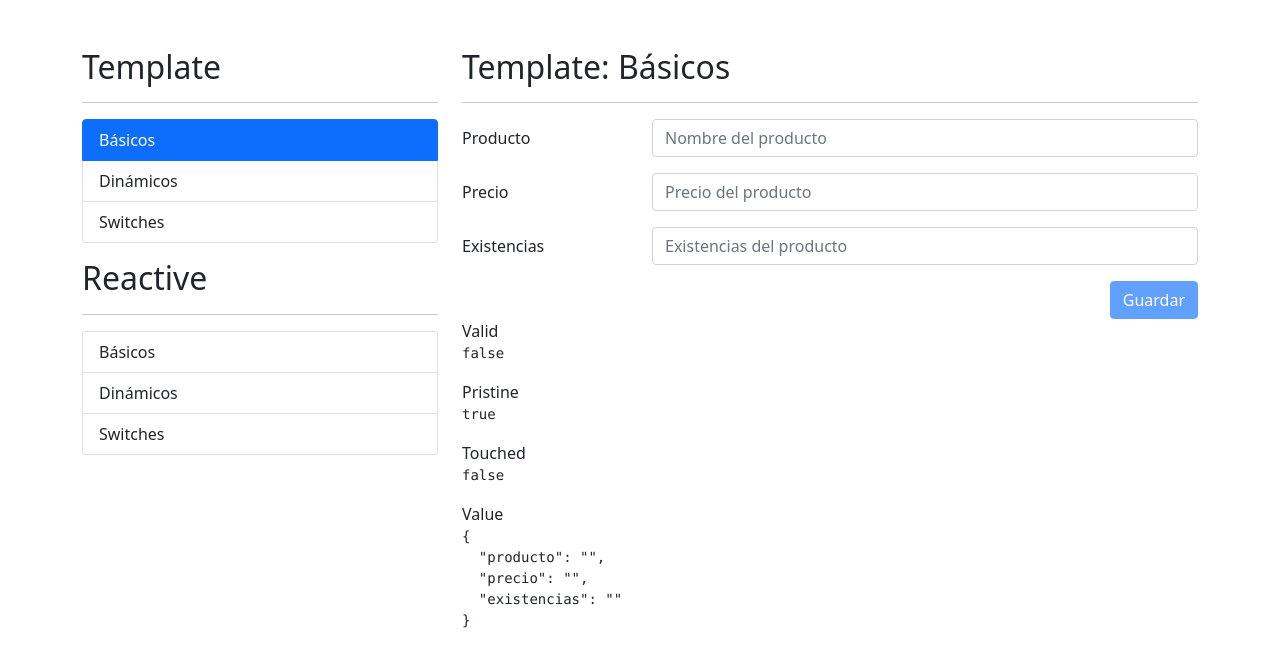
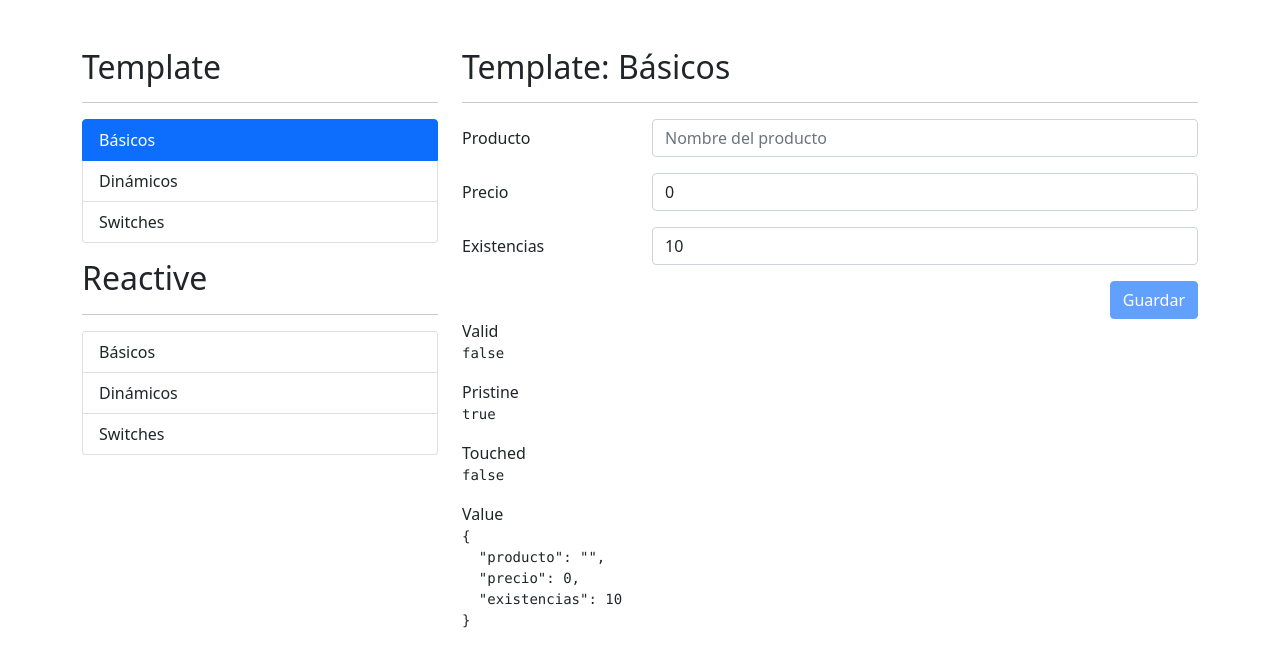
Before and after one commit to AlejandraMurilloL/aungular-formulariosApp, an Angular app: page /template/basicos in a window 1280 px wide. Shown: the top 666 px of the page. Built offline with nearby package versions, Linux system fonts and the light colour scheme.

Commit message:
Limpiar campos del form

```diff
--- a/src/app/template/basicos/basicos.component.html
+++ b/src/app/template/basicos/basicos.component.html
@@ -31,7 +31,7 @@
                     <input
                         type="number"
                         class="form-control"
-                        ngModel
+                        [ngModel]="initForm.precio"
                         name="precio"
                         placeholder="Precio del producto"
                         required
@@ -49,8 +49,8 @@
                 <div class="col-sm-9">
                     <input
                         type="number"
+                        [ngModel]="initForm.existencias"
                         class="form-control"
-                        ngModel
                         name="existencias"
                         customMin
                         [minimo]="0"
--- a/src/app/template/basicos/basicos.component.ts
+++ b/src/app/template/basicos/basicos.component.ts
@@ -10,6 +10,12 @@ import { NgForm } from '@angular/forms';
 export class BasicosComponent implements OnInit {
 
   @ViewChild('miFormulario') formulario!: NgForm;
+
+  initForm = {
+    producto: '',
+    precio: 0,
+    existencias: 10
+  }
 
   constructor() { }
 
@@ -28,6 +34,10 @@ export class BasicosComponent implements OnInit {
 
   //guardar(formulario: NgForm): void {
   guardar(): void {
-    console.log('%cbasicos.component.ts line:18 formulario', 'color: #007acc;', this.formulario);
+    console.log("Posteo Exitoso");
+    this.formulario.resetForm({
+      precio: 0,
+      existencias: 0
+    });
   }
 }
```
